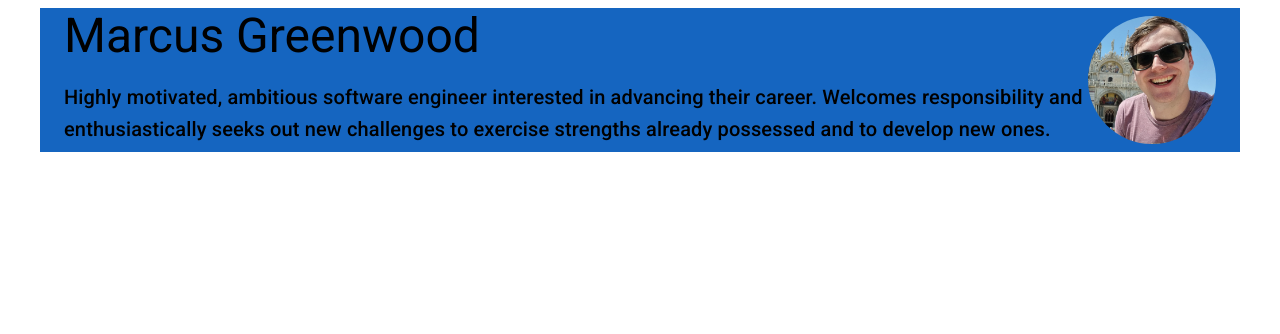
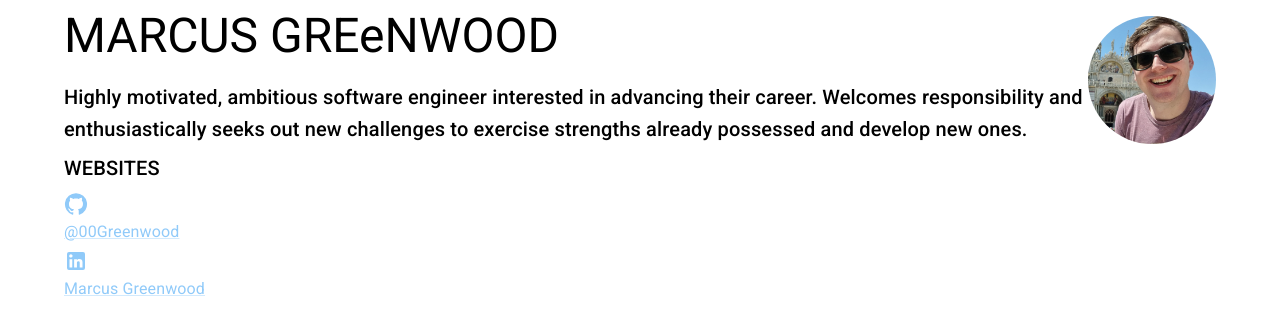
Before and after one commit to 00Greenwood/00Greenwood.github.io, a React (Vite) app: page / in a window 1280 px wide. Shown: the top 334 px of the page. Built offline with nearby package versions, Linux system fonts and the light colour scheme.

Commit message:
Add some more text and icons

```diff
--- a/package.json
+++ b/package.json
@@ -12,6 +12,7 @@
     "@emotion/react": "^11.9.3",
     "@emotion/styled": "^11.9.3",
     "@fontsource/roboto": "^4.5.7",
+    "@mui/icons-material": "^5.8.4",
     "@mui/material": "^5.9.1",
     "react": "^18.2.0",
     "react-dom": "^18.2.0"
--- a/src/CONSTANTS.ts
+++ b/src/CONSTANTS.ts
@@ -1,3 +1,9 @@
-export const NAME = "Marcus Greenwood";
+export const NAME = "MARCUS GREeNWOOD";
 export const INTRODUCTION =
-  "Highly motivated, ambitious software engineer interested in advancing their career. Welcomes responsibility and enthusiastically seeks out new challenges to exercise strengths already possessed and to develop new ones.";
+  "Highly motivated, ambitious software engineer interested in advancing their career. Welcomes responsibility and enthusiastically seeks out new challenges to exercise strengths already possessed and develop new ones.";
+export const WEBSITES = "WEBSITES";
+export const GITHUB_NAME = "@00Greenwood";
+export const GITHUB_LINK = "https://github.com/00Greenwood";
+export const LINKEDIN_NAME = "Marcus Greenwood";
+export const LINKEDIN_LINK =
+  "https://www.linkedin.com/in/marcus-greenwood-268663106/";
--- a/src/LeftPanel.tsx
+++ b/src/LeftPanel.tsx
@@ -1,3 +1,32 @@
+import { Divider, Link, Typography } from "@mui/material";
+import { GitHub, LinkedIn } from "@mui/icons-material";
+import {
+  GITHUB_LINK,
+  GITHUB_NAME,
+  LINKEDIN_LINK,
+  LINKEDIN_NAME,
+  WEBSITES,
+} from "./CONSTANTS";
+
 export const LeftPanel = () => {
-  return <></>;
+  return (
+    <>
+      <Typography variant="h6" component="div" gutterBottom>
+        {WEBSITES}
+      </Typography>
+      <Divider />
+      <Link href={GITHUB_LINK}>
+        <GitHub />
+        <Typography variant="body1" component="div" gutterBottom>
+          {GITHUB_NAME}
+        </Typography>
+      </Link>
+      <Link href={LINKEDIN_LINK}>
+        <LinkedIn />
+        <Typography variant="body1" component="div" gutterBottom>
+          {LINKEDIN_NAME}
+        </Typography>
+      </Link>
+    </>
+  );
 };
--- a/src/TopPanel.tsx
+++ b/src/TopPanel.tsx
@@ -1,7 +1,8 @@
-import { Avatar, Grid, Typography } from "@mui/material";
+import { Avatar, Grid, Typography, useTheme } from "@mui/material";
 import { INTRODUCTION, NAME } from "./CONSTANTS";
 
 export const TopPanel = () => {
+  const theme = useTheme();
   return (
     <Grid container>
       <Grid item xs>
--- a/src/Website.tsx
+++ b/src/Website.tsx
@@ -5,7 +5,7 @@ import { RightPanel } from "./RightPanel";
 
 export const Website = () => {
   return (
-    <Container sx={{ backgroundColor: "primary.dark" }}>
+    <Container>
       <TopPanel />
       <Grid container>
         <Grid item>
--- a/src/main.tsx
+++ b/src/main.tsx
@@ -6,28 +6,19 @@ import "@fontsource/roboto/700.css";
 
 import React from "react";
 import ReactDOM from "react-dom/client";
-import { createTheme } from "@mui/material";
+import { createTheme, ThemeProvider } from "@mui/material";
 import { Website } from "./Website";
 
-const theme = createTheme({
+const darkTheme = createTheme({
   palette: {
-    primary: {
-      light: "#718792",
-      main: "#455a64",
-      dark: "#1c313a",
-      contrastText: "#ffffff",
-    },
-    secondary: {
-      light: "#ff7961",
-      main: "#f44336",
-      dark: "#ba000d",
-      contrastText: "#000",
-    },
+    mode: "dark",
   },
 });
 
 ReactDOM.createRoot(document.getElementById("root") as HTMLElement).render(
   <React.StrictMode>
-    <Website />
+    <ThemeProvider theme={darkTheme}>
+      <Website />
+    </ThemeProvider>
   </React.StrictMode>
 );
```
Also changed, not shown: 1 other file (tests, documents, lock files or other folders).
